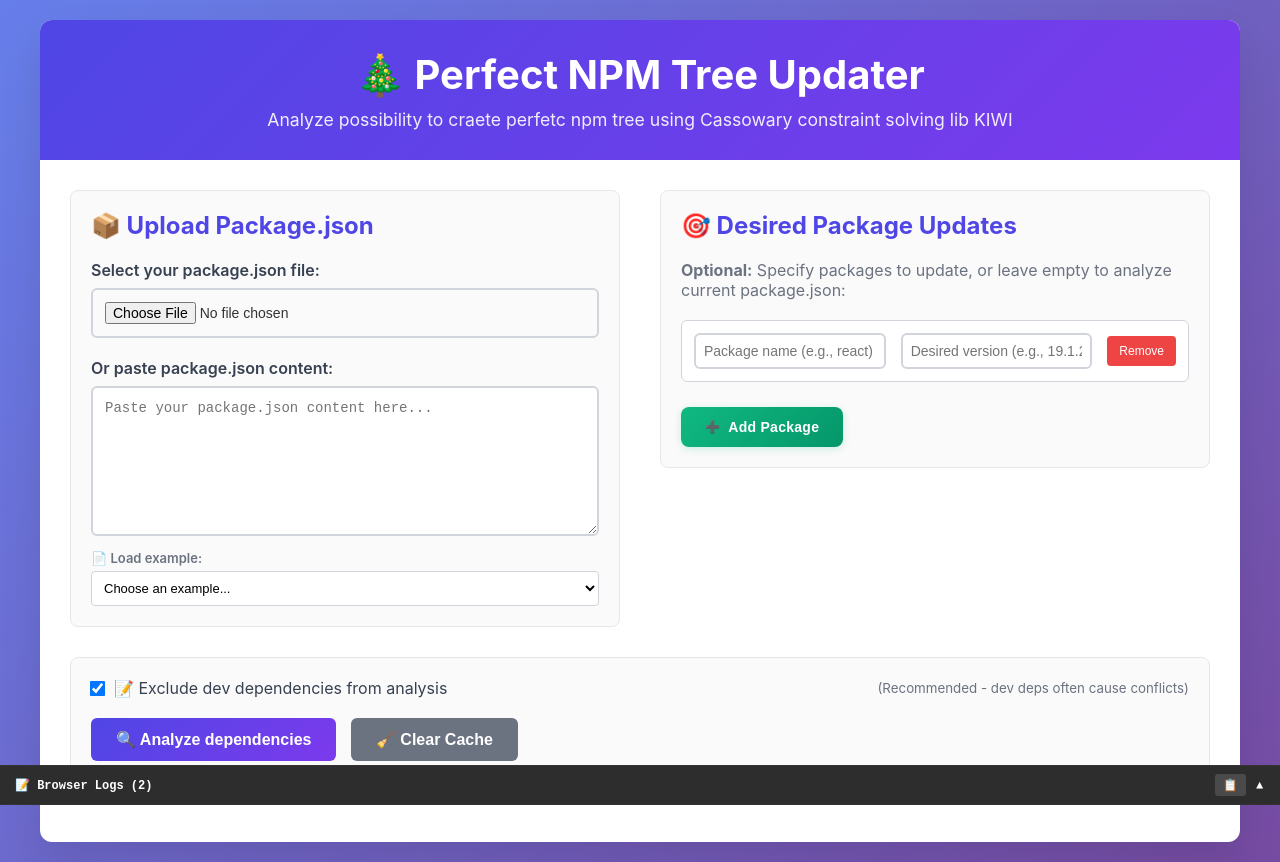
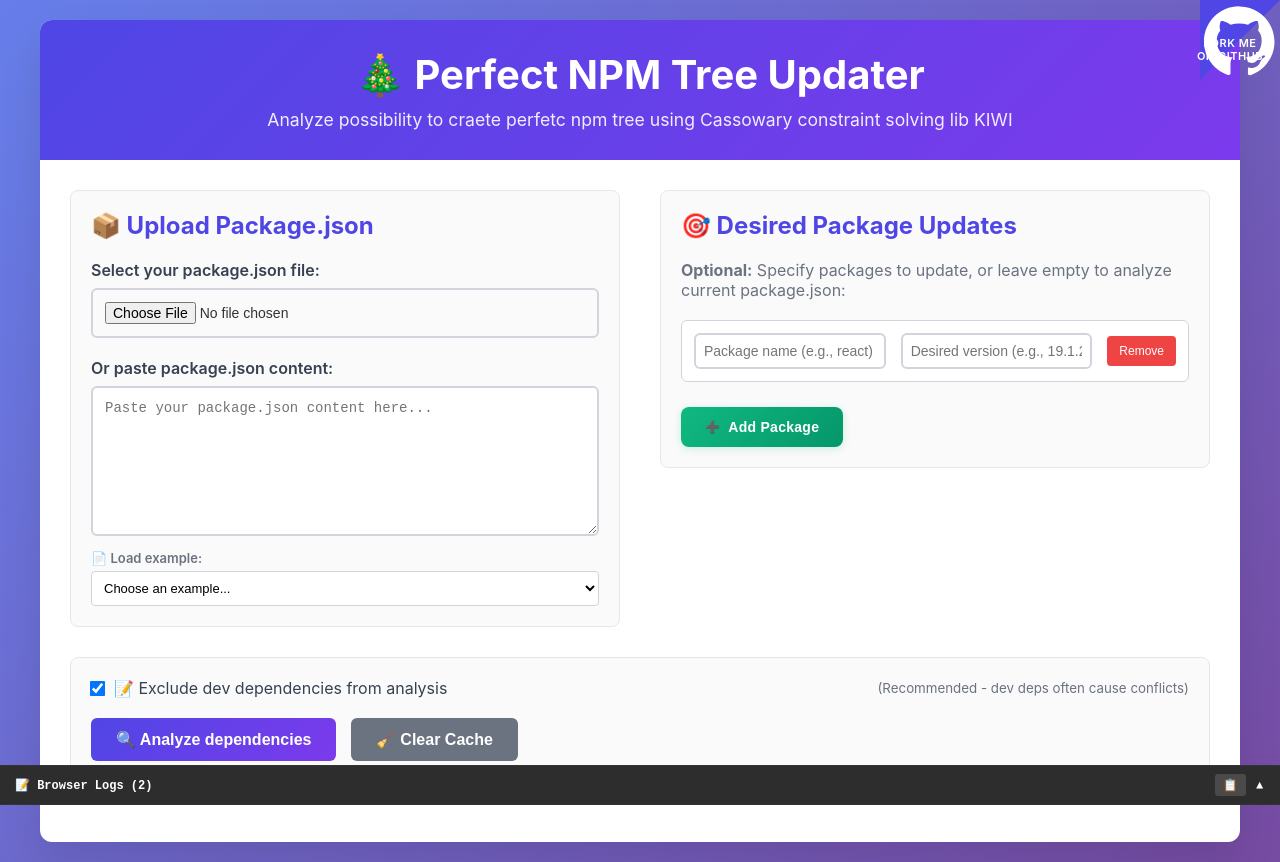
Before and after one commit to obenjiro/perfect-npm-tree-updater, a plain HTML site: page docs/index.html in a window 1280 px wide. Drawn offline with Linux system fonts and the light colour scheme.

Commit message:
Update index.html

```diff
--- a/docs/index.html
+++ b/docs/index.html
@@ -386,6 +386,17 @@
     </style>
 </head>
 <body>
+     <!-- GitHub Corner -->
+    <a href="https://github.com/obenjiro/perfect-npm-tree-updater/" target="_blank" style="position: fixed; top: 0; right: 0; z-index: 1000; text-decoration: none;">
+        <svg width="80" height="80" viewBox="0 0 250 250" style="fill: #151513; color: #fff; position: absolute; top: 0; border: 0; right: 0;" aria-hidden="true">
+            <path d="m0,0 0,250 250,-250z" style="fill: #4f46e5;"></path>
+            <path d="m127.5,20 c-60.9,0 -110.3,49.4 -110.3,110.3 0,48.7 31.6,90 75.5,104.6 5.5,1 7.5,-2.4 7.5,-5.3 0,-2.6 -0.1,-9.5 -0.1,-18.6 -30.7,6.7 -37.2,-14.8 -37.2,-14.8 -5,-12.7 -12.2,-16.1 -12.2,-16.1 -10,-6.8 0.8,-6.7 0.8,-6.7 11,0.8 16.8,11.3 16.8,11.3 9.8,16.8 25.7,12 32,9.2 1,-7.1 3.8,-12 7,-14.8 -24.4,-2.8 -50,-12.2 -50,-54.3 0,-12 4.3,-21.8 11.3,-29.5 -1.1,-2.8 -4.9,-14 1.1,-29.2 0,0 9.2,-3 30.2,11.3 8.8,-2.4 18.2,-3.7 27.5,-3.7 9.3,0 18.7,1.3 27.5,3.7 21,-14.3 30.2,-11.3 30.2,-11.3 6,15.2 2.2,26.4 1.1,29.2 7,7.7 11.3,17.5 11.3,29.5 0,42.2 -25.7,51.5 -50.2,54.2 3.9,3.4 7.4,10 7.4,20.2 0,14.6 -0.1,26.3 -0.1,29.9 0,2.9 2,6.4 7.6,5.3 43.8,-14.6 75.4,-55.9 75.4,-104.6 0,-60.9 -49.4,-110.3 -110.3,-110.3z" style="fill: currentColor; transform: scale(-1, 1) translate(-250px, 0);"></path>
+        </svg>
+        <div style="position: absolute; top: 12px; right: 12px; width: 76px; height: 76px; display: flex; align-items: center; justify-content: center; font-family: -apple-system, BlinkMacSystemFont, 'Segoe UI', sans-serif; font-size: 11px; font-weight: 600; color: white; text-transform: uppercase; letter-spacing: 0.5px; line-height: 1.2; text-align: center;">
+            Fork me<br>on GitHub
+        </div>
+    </a>
+
     <div class="container">
         <header class="header">
             <h1>🎄 Perfect NPM Tree Updater</h1>
```
